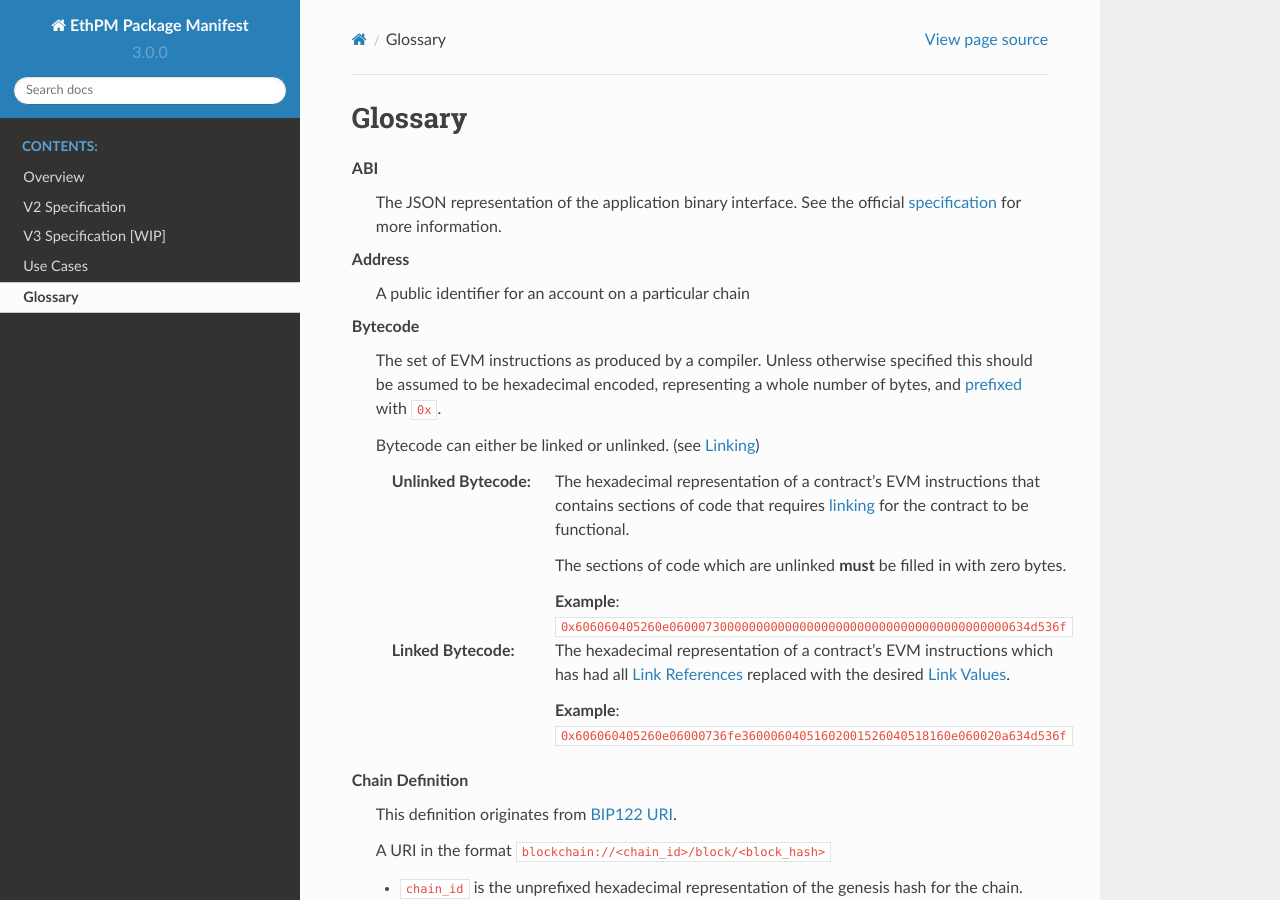
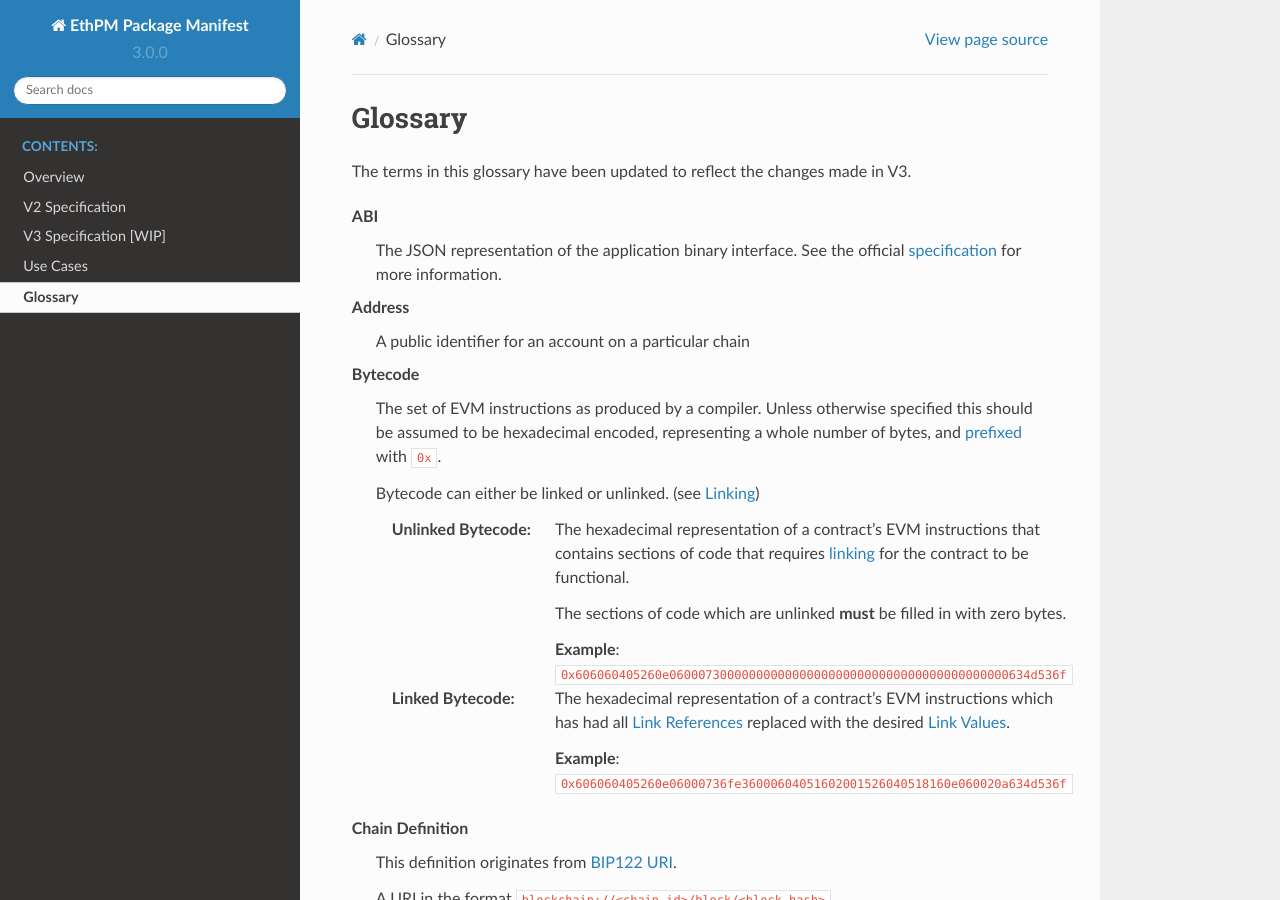
Before and after one commit to ethpm/ethpm-spec, a Sphinx documentation site: the page built from docs/source/glossary.rst, in a window 1280 px wide and 900 px high. Built offline with Sphinx 7.4.7 and the Read the Docs theme 2.0.0, drawn with Linux system fonts in a browser that asks for light colours; the version number is read from the project's files by our own code.

```diff
--- a/docs/source/glossary.rst
+++ b/docs/source/glossary.rst
@@ -1,5 +1,7 @@
 Glossary
 ========
+
+The terms in this glossary have been updated to reflect the changes made in V3.
 
 .. include:: _include.rst
 
```
Also changed, not shown: docs/source/v3-package-spec.rst (line endings or trailing spaces).
